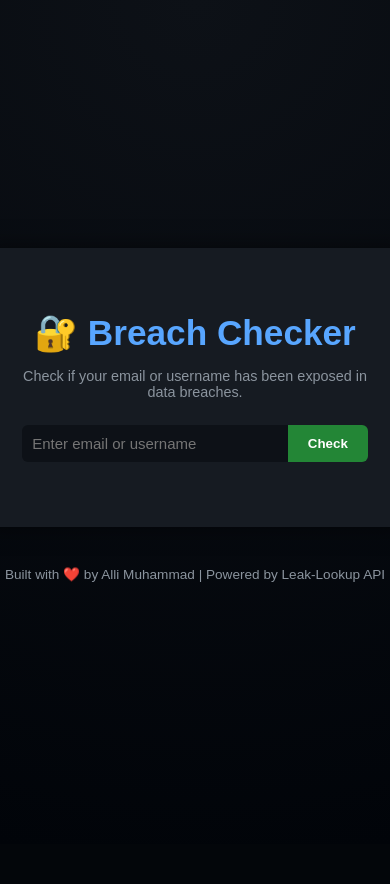
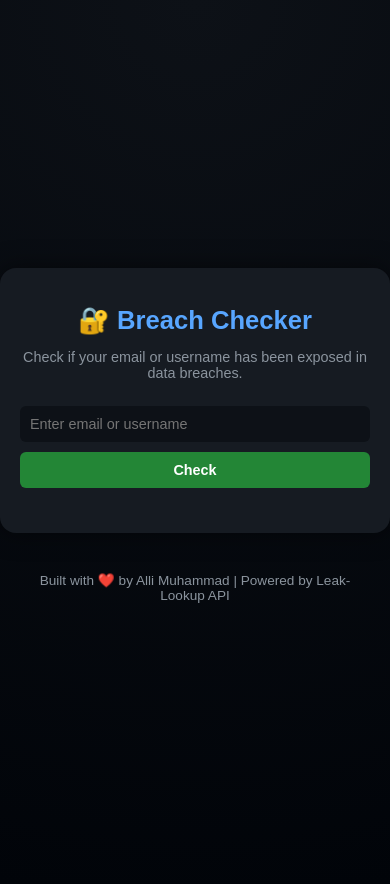
Before and after one commit to Muradalli009/breach_checker, a Flask app: page / in a window 390 px wide. Before the commit the page ends 582 px from the top, so only its background shows below. Run offline with Flask 3, Linux system fonts and the light colour scheme.

Commit message:
Refactor styles for container and responsive design
Updated styles for improved layout and responsiveness.

```diff
--- a/static/styles.css
+++ b/static/styles.css
@@ -9,6 +9,7 @@
   flex-direction: column;
   min-height: 100vh;
   margin: 0;
+  padding: 20px;
 }
 
 /* ---------- Container ---------- */
@@ -17,21 +18,21 @@
   padding: 40px;
   border-radius: 16px;
   box-shadow: 0 0 25px rgba(0, 0, 0, 0.5);
-  width: 90%;
-  max-width: 550px;
+  width: 100%;
+  max-width: 600px;
   text-align: center;
   animation: fadeIn 1s ease-in-out;
 }
 
 /* ---------- Headings ---------- */
 h1 {
-  font-size: 2.2em;
+  font-size: 2.4em;
   color: #58a6ff;
   margin-bottom: 10px;
 }
 
 .subtitle {
-  font-size: 0.9em;
+  font-size: 1em;
   color: #8b949e;
   margin-bottom: 25px;
 }
@@ -40,28 +41,33 @@
 .search-box {
   display: flex;
   justify-content: center;
+  align-items: stretch;
+  flex-wrap: wrap;
+  gap: 10px;
   margin-bottom: 25px;
 }
 
 input {
-  padding: 10px;
-  width: 70%;
+  flex: 1;
+  padding: 12px;
   border: none;
   outline: none;
-  border-radius: 6px 0 0 6px;
+  border-radius: 6px;
   background-color: #0d1117;
   color: #c9d1d9;
-  font-size: 15px;
+  font-size: 1rem;
+  min-width: 200px;
 }
 
 button {
   background: #238636;
   border: none;
-  padding: 10px 20px;
-  border-radius: 0 6px 6px 0;
+  padding: 12px 25px;
+  border-radius: 6px;
   cursor: pointer;
   color: white;
   font-weight: 600;
+  font-size: 1rem;
   transition: background 0.3s;
 }
 
@@ -71,7 +77,7 @@
 
 /* ---------- Cards ---------- */
 .card {
-  padding: 15px;
+  padding: 18px;
   border-radius: 10px;
   margin-top: 15px;
   animation: fadeInUp 0.8s ease-in-out;
@@ -98,12 +104,14 @@
   width: 100%;
   border-collapse: collapse;
   margin-top: 15px;
+  font-size: 0.95rem;
 }
 
 th, td {
   padding: 10px;
   border: 1px solid #30363d;
   color: #c9d1d9;
+  text-align: left;
 }
 
 th {
@@ -128,3 +136,46 @@
   from { opacity: 0; transform: translateY(20px); }
   to { opacity: 1; transform: translateY(0); }
 }
+
+/* ---------- Responsive Design ---------- */
+@media (max-width: 768px) {
+  .container {
+    padding: 25px;
+  }
+
+  h1 {
+    font-size: 1.8em;
+  }
+
+  .subtitle {
+    font-size: 0.9em;
+  }
+
+  input, button {
+    width: 100%;
+    border-radius: 6px;
+  }
+
+  table {
+    font-size: 0.85rem;
+  }
+}
+
+@media (max-width: 480px) {
+  .container {
+    padding: 20px;
+  }
+
+  h1 {
+    font-size: 1.6em;
+  }
+
+  input, button {
+    font-size: 0.9rem;
+    padding: 10px;
+  }
+
+  th, td {
+    padding: 8px;
+  }
+}
```
